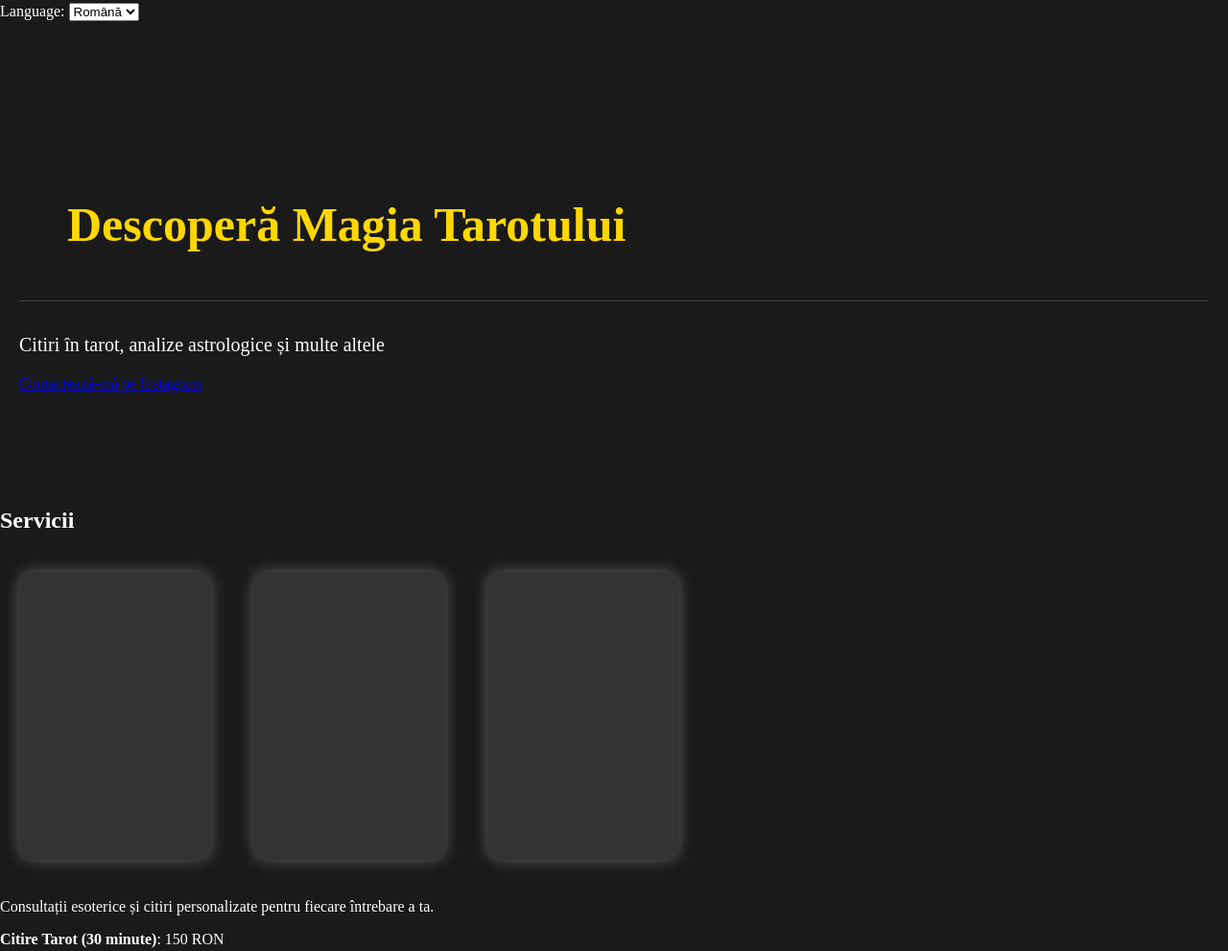
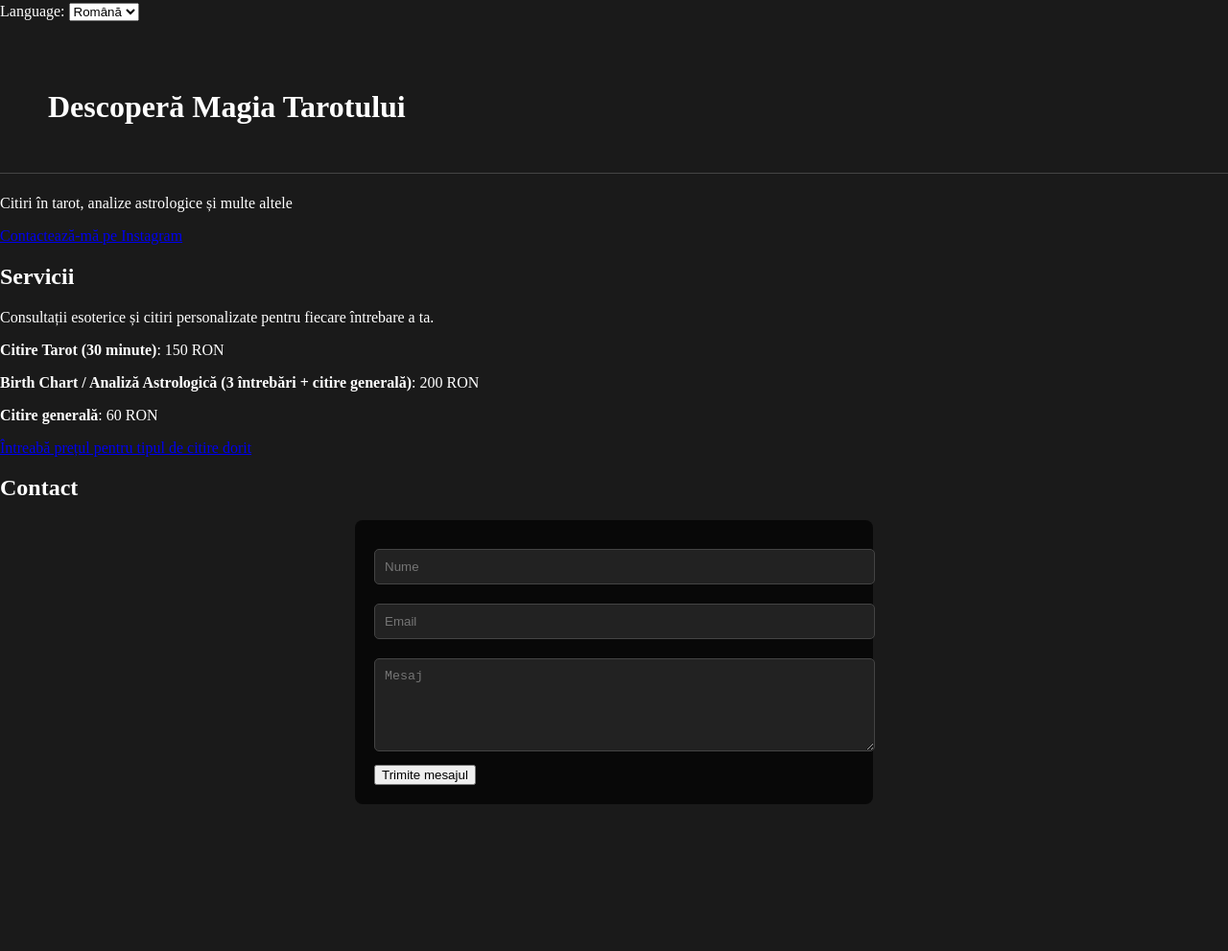
Before and after one commit to Isthistarot/isthistarot_infolist, a plain HTML site: page index.html in a window 1280 px wide. Shown: the part 230-1221 px from the top of the page at 96% size. After the commit the page ends 1068 px from the top, so only its background shows below. Drawn offline with Linux system fonts and the light colour scheme.

Commit message:
Update index.html

```diff
--- a/index.html
+++ b/index.html
@@ -19,36 +19,6 @@
              padding: 50px;
              border-bottom: 1px solid #444;
          }
-             .tarot-card {
-             width: 200px;
-             height: 300px;
-             background-color: #333;
-             margin: 20px;
-             border-radius: 15px;
-             display: inline-block;
-             box-shadow: 0 0 15px rgba(255, 255, 255, 0.3);
-             transition: transform 0.3s;
-            }
-         .tarot-card:hover {
-             transform: translateY(-10px);
-         }
-         .intro {
-             background-image: url('tarot-background.jpg');
-             background-size: cover;
-             background-position: center;
-             padding: 100px 20px;
-         }
-
-         .intro h1 {
-             font-size: 50px;
-             color: #FFD700;
-         }
-
-         .intro p {
-             font-size: 20px;
-             color: #fff;
-         }
-
          .contact-form {
              background-color: rgba(0, 0, 0, 0.7);
              padding: 20px;
```
